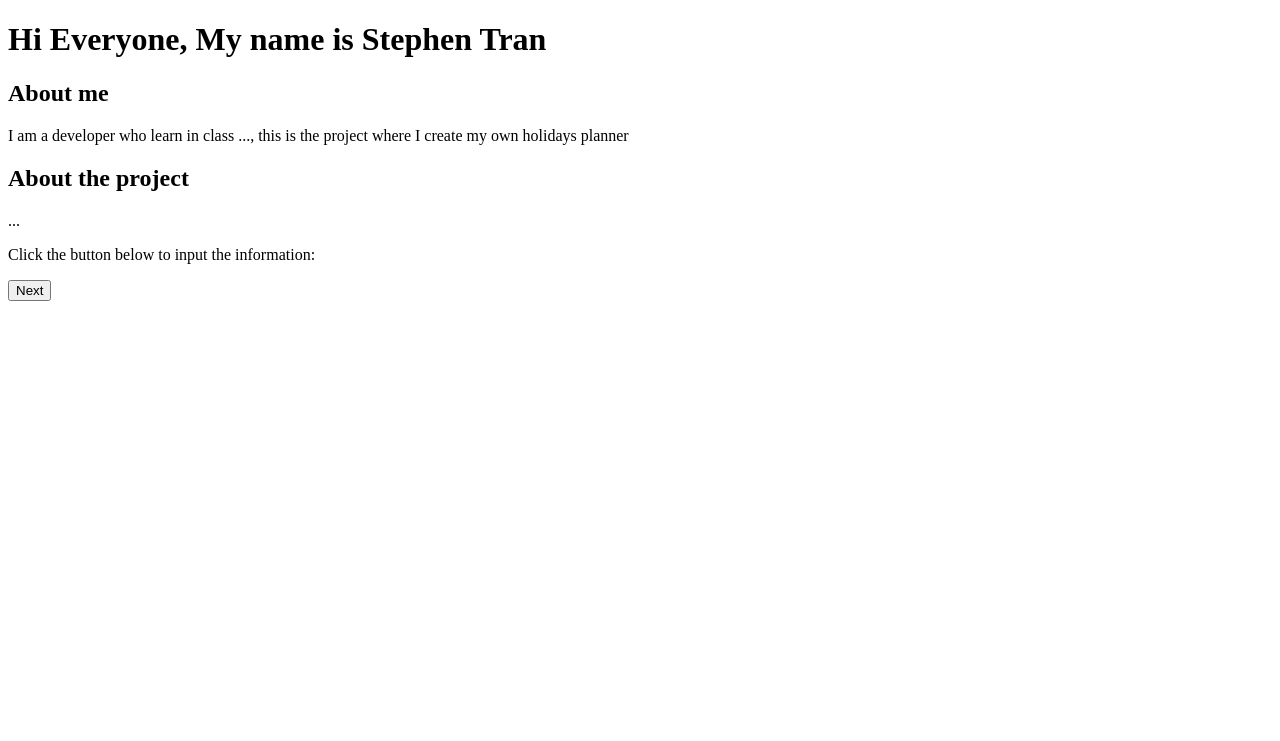
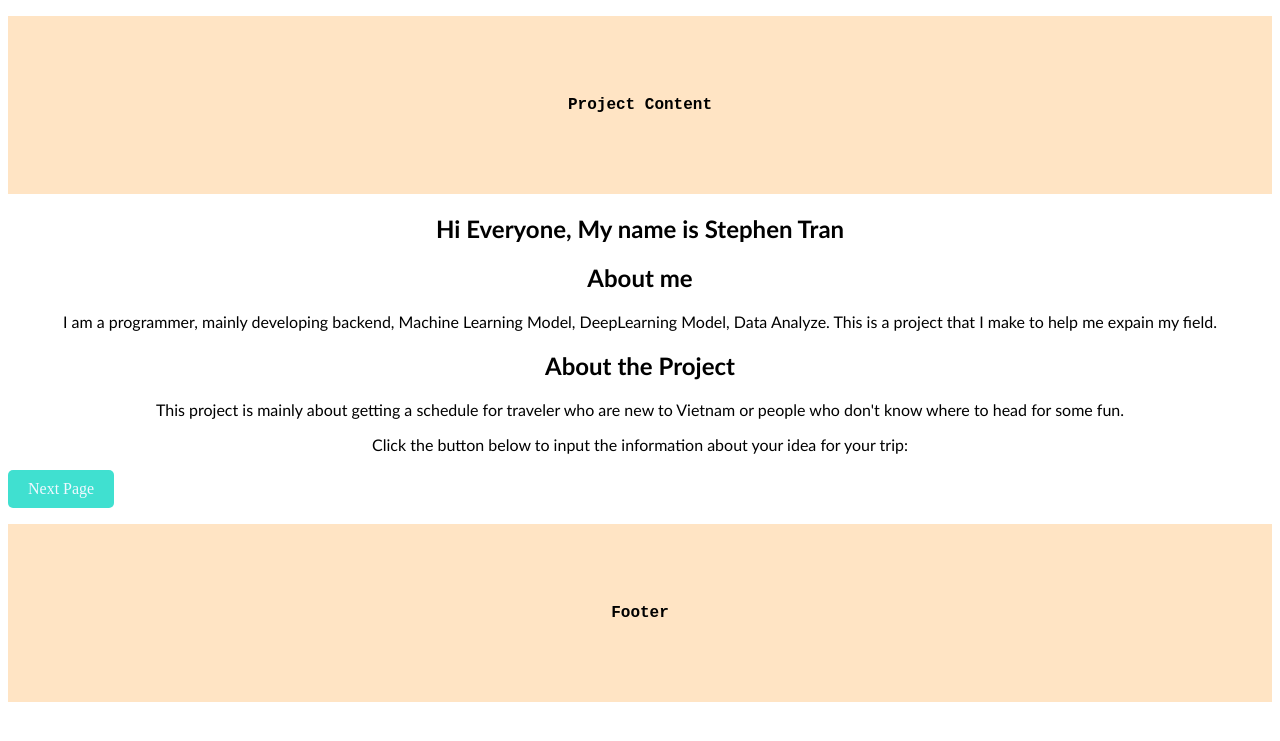
Before and after one commit to 27stephentran/web_project, a Flask app: page / in a window 1280 px wide. Shown: the top 741 px of the page. Run offline with Flask 3, Linux system fonts and the light colour scheme.

Commit message:
Day 02 Update

```diff
--- a/main.py
+++ b/main.py
@@ -7,5 +7,10 @@ app  = Flask(__name__)
 def index():
     return render_template("index.html")
 
+@app.route("/input_page")
+def input_page():
+    return render_template("input_page.html")
+
+
 if __name__ == "__main__":
     app.run()
--- a/static/style.css
+++ b/static/style.css
@@ -0,0 +1,44 @@
+.button-link{
+    background-color: turquoise;
+    display: inline-block;
+    padding: 10px 20px;
+    font-size: 16px;
+    color: aliceblue;
+    text-align: center;
+    text-decoration: none;
+    border-radius: 5px;
+    border: none;
+    cursor: pointer;
+}
+.button-link:hover{
+    background-color: aqua;
+}
+
+
+.index_page{
+    font-family: 'Gill Sans', 'Gill Sans MT', Calibri, 'Trebuchet MS', sans-serif;
+    text-align: center;
+}
+
+body {
+    justify-content: center;
+    align-items: center;
+}
+
+.heading{
+    background-color: bisque;
+    font-size: medium;
+    font-family: 'Courier New', Courier, monospace;
+    color: black;
+    padding: 10vh;
+    text-align: center;
+}
+
+.footer{
+    background-color: bisque;
+    font-size: medium;
+    font-family: 'Courier New', Courier, monospace;
+    color: black;
+    padding: 10vh;
+    text-align: center;
+}
--- a/templates/index.html
+++ b/templates/index.html
@@ -2,24 +2,32 @@
 <html>
 
 <head>
+    <link rel = "stylesheet" href = "{{ url_for('static', filename = 'style.css') }}">
     <title>Home Page</title>
 </head>
 <body>
-<!-- Introduction about me -->
-    <h1>Hi Everyone, My name is Stephen Tran</h1>
-    <h2>About me</h2>
-    <p>I am a developer who learn in class ..., this is the project where I create my own holidays planner</p>
+    <section>
+        <h3 class = "heading">Project Content</h3>
+    </section>
+    <section>
+        <!-- Introduction about me -->
+        <h1 class = "index_page">Hi Everyone, My name is Stephen Tran</h1>
+        <h2 class = "index_page">About me</h2>
+        <p class = "index_page">I am a programmer, mainly developing backend, Machine Learning Model, DeepLearning Model, Data Analyze. This is a project that I make to help me expain my field.</p>
 
 
-    <!-- Introduction about the project -->
-    <h2>About the project</h2>
-    <p>...</p>
-
-    <!-- button to move to the next step -->
-    <p>Click the button below to input the information: </p>
-    <button>Next</button>
+        <!-- Introduction about the project -->
+        <h2 class = "index_page">About the Project</h2>
+        <p class = "index_page">This project is mainly about getting a schedule for traveler who are new to Vietnam or people who don't know where to head for some fun.</p>
 
 
+        <!-- button to move to the next step -->
+        <p class = "index_page">Click the button below to input the information about your idea for your trip:</p>
+        <a  href = "{{url_for('input_page')}}" class = "button-link" >Next Page</a>
+    </section>
+    <section>
+        <h3 class = "footer">Footer</h3>
+    </section>
 </body>
 
 
--- a/templates/input_page.html
+++ b/templates/input_page.html
@@ -0,0 +1,4 @@
+<!DOCTYPE html>
+<html>
+
+</html>
```
